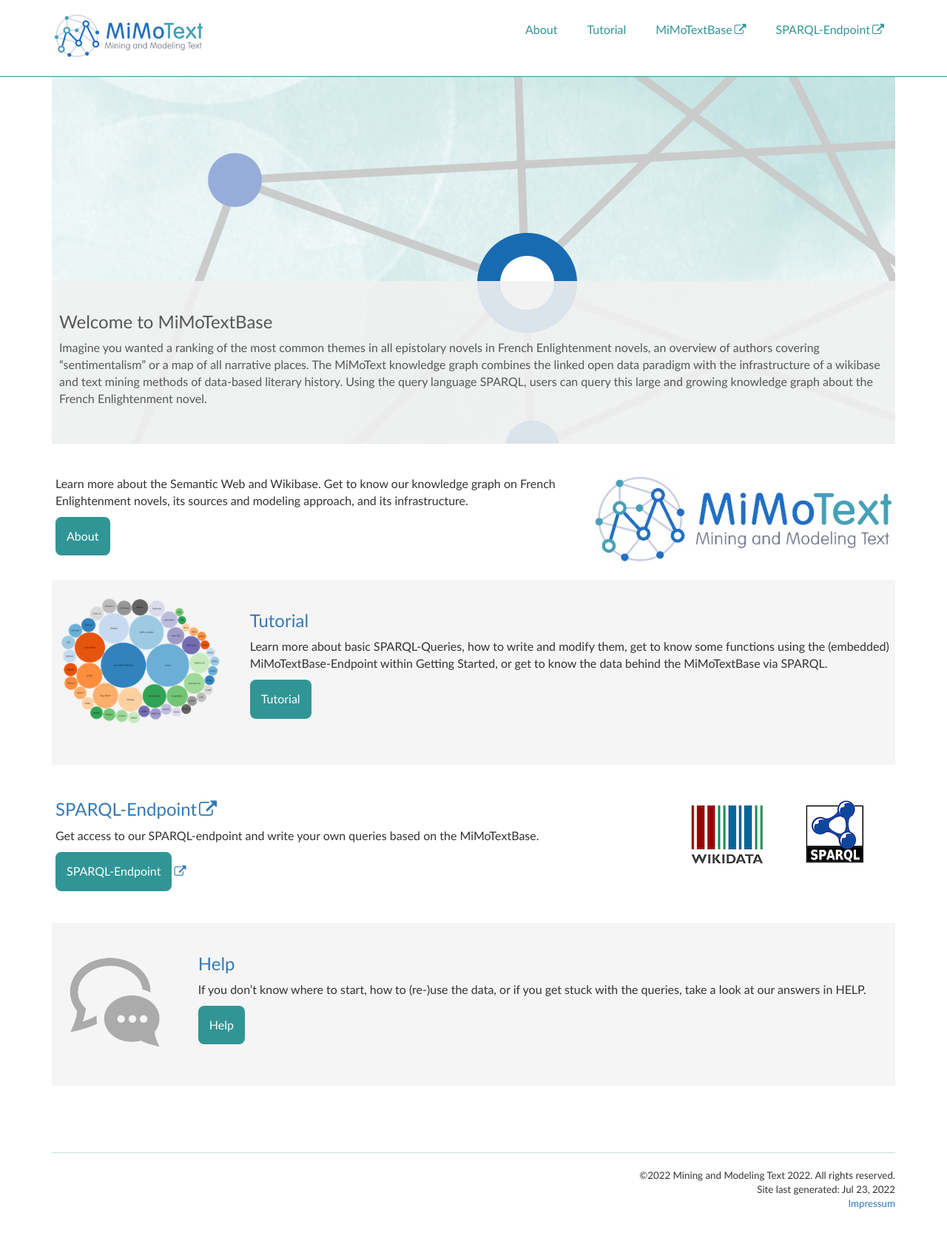
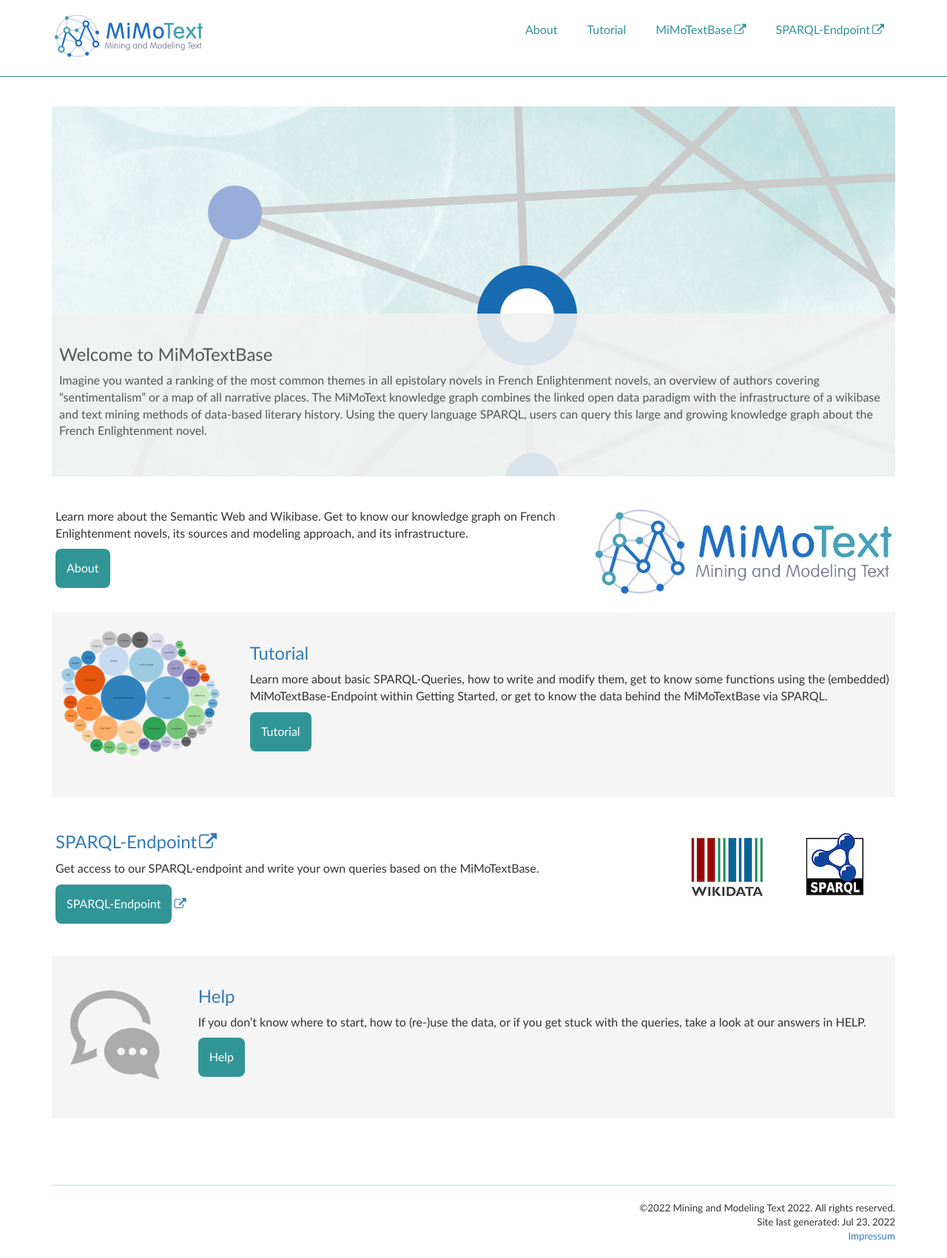
Before and after one commit to MiMoText/MiMoTextBase_Tutorial, a Jekyll site: the page built from index.md, in a window 1280 px wide. Shown: the whole page at 74% size. Built offline with Jekyll 4.4.1, drawn with Linux system fonts in a browser that asks for light colours; comment, search, counter and statistics services are not loaded; before the commit the page ends 1657 px from its top, so only the background shows below that.

Commit message:
Update theme-blue.css

```diff
--- a/css/theme-blue.css
+++ b/css/theme-blue.css
@@ -58,7 +58,6 @@
 .navbar-inverse {
     background-color: white;
     border-color: #319596;
-    margin-bottom: -40px;
 }
 .navbar-inverse .navbar-nav>li>a, .navbar-inverse .navbar-brand {
     color: #319596;
```
